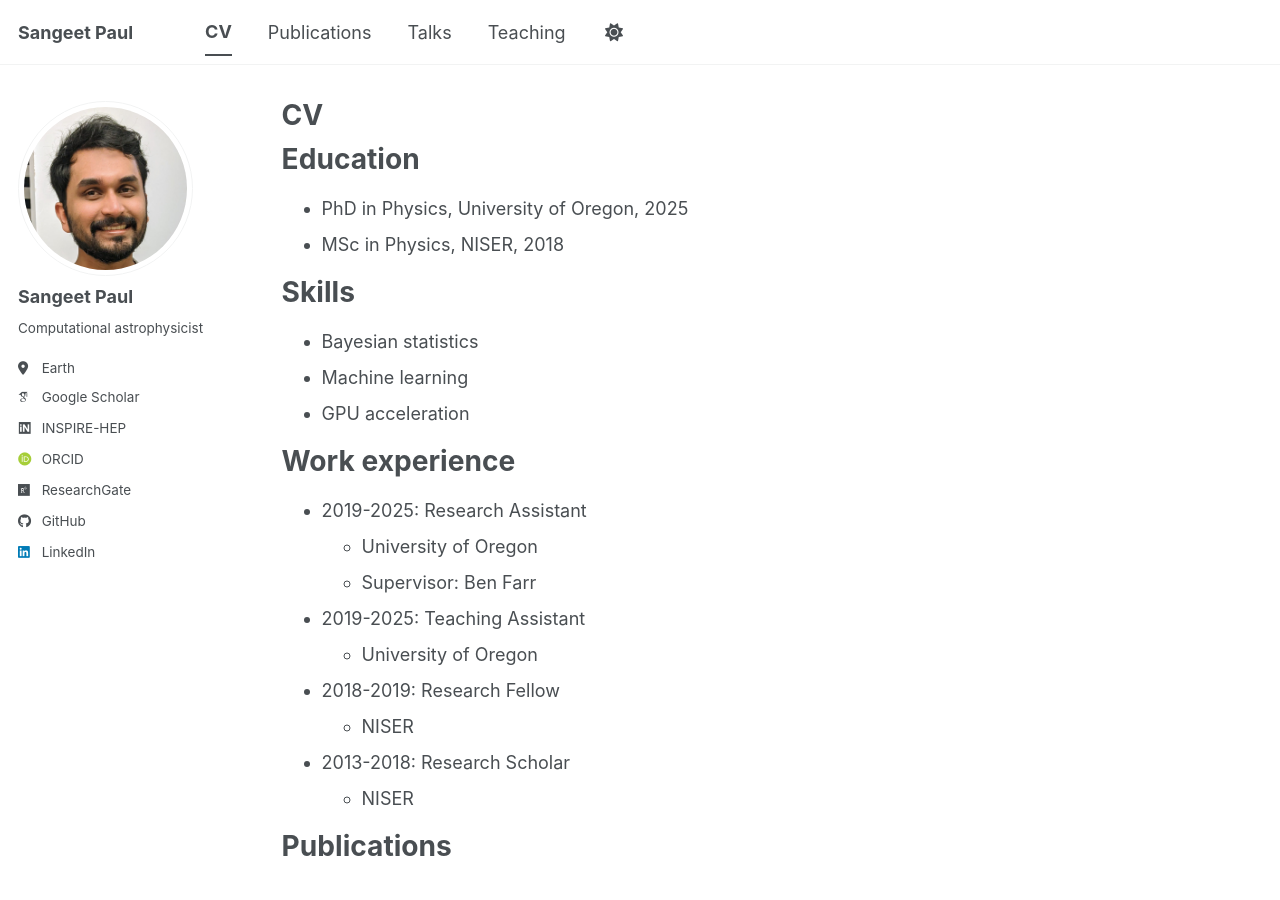
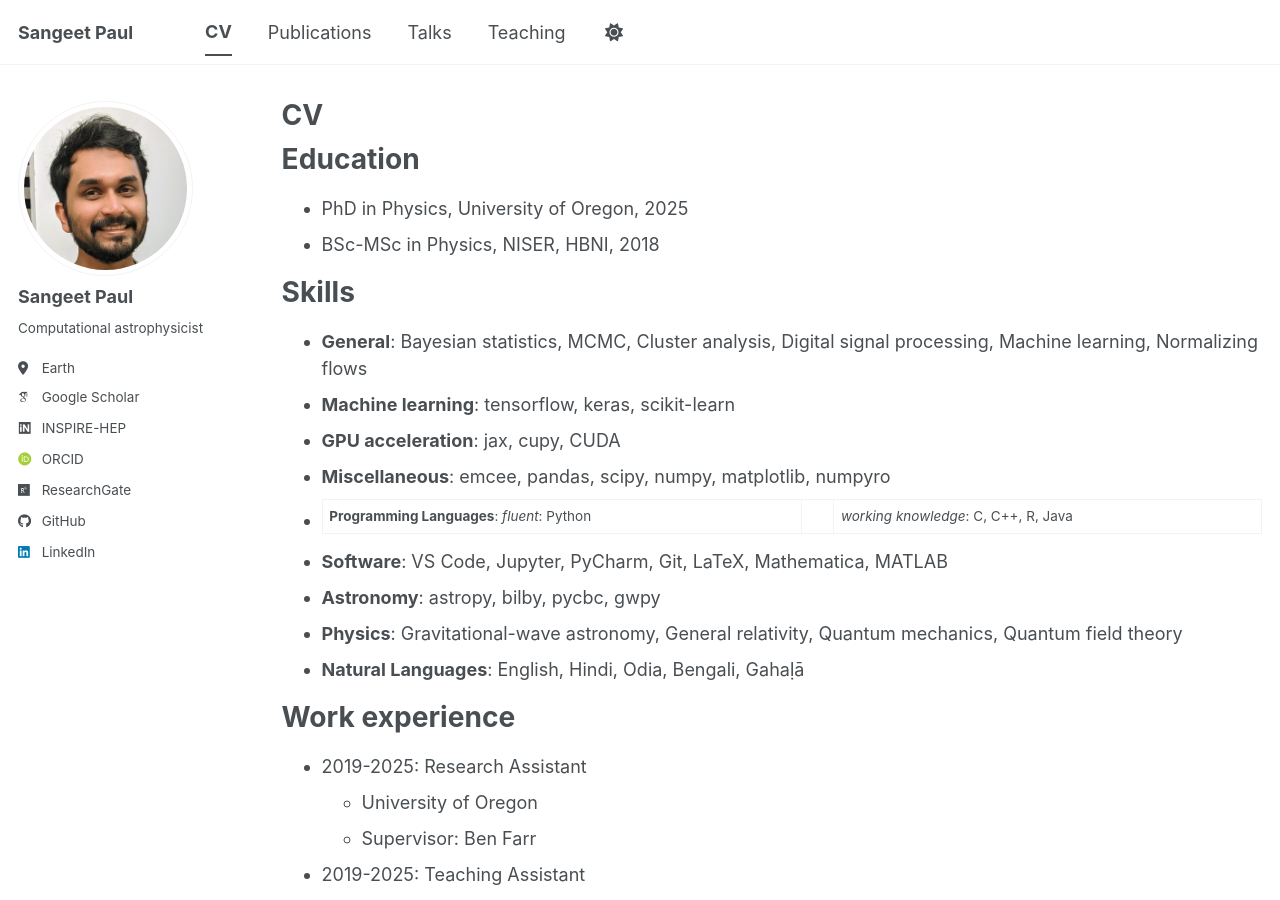
Before and after one commit to sangeetpaul/sangeetpaul.github.io, a Jekyll site: the page built from _pages/cv.md, in a window 1280 px wide and 900 px high. Built offline with Jekyll 4.4.1, drawn with Linux system fonts in a browser that asks for light colours; some web fonts are replaced; a script bundle is joined from its source files by our own code; library files that are not in the unit come from our copies.

Commit message:
Update skills

```diff
--- a/_pages/cv.md
+++ b/_pages/cv.md
@@ -12,13 +12,19 @@ redirect_from:
 Education
 ======
 * PhD in Physics, University of Oregon, 2025
-* MSc in Physics, NISER, 2018
+* BSc-MSc in Physics, NISER, HBNI, 2018
 
 Skills
 ======
-* Bayesian statistics
-* Machine learning
-* GPU acceleration
+* __General__: Bayesian statistics, MCMC, Cluster analysis, Digital signal processing, Machine learning, Normalizing flows
+* __Machine learning__: tensorflow, keras, scikit-learn
+* __GPU acceleration__: jax, cupy, CUDA
+* __Miscellaneous__: emcee, pandas, scipy, numpy, matplotlib, numpyro
+* __Programming Languages__: _fluent_: Python || _working knowledge_: C, C++, R, Java
+* __Software__: VS Code, Jupyter, PyCharm, Git, LaTeX, Mathematica, MATLAB
+* __Astronomy__: astropy, bilby, pycbc, gwpy
+* __Physics__: Gravitational-wave astronomy, General relativity, Quantum mechanics, Quantum field theory
+* __Natural Languages__: English, Hindi, Odia, Bengali, Gahaḷā
 
 Work experience
 ======
```
